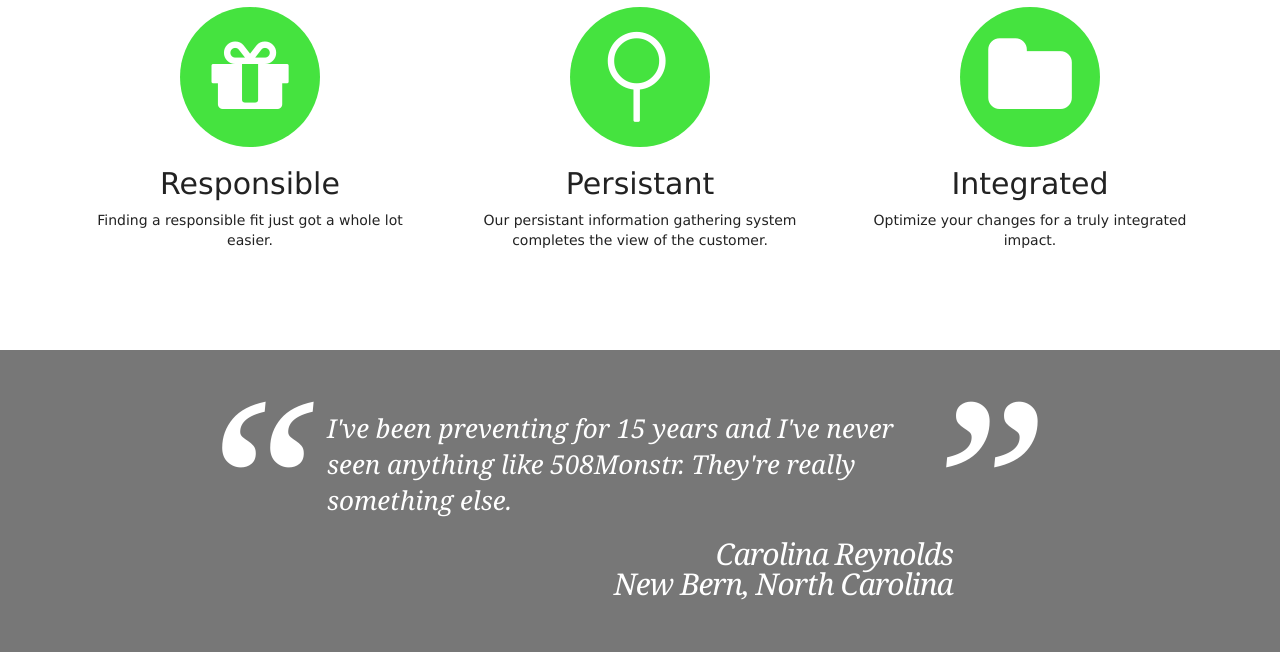
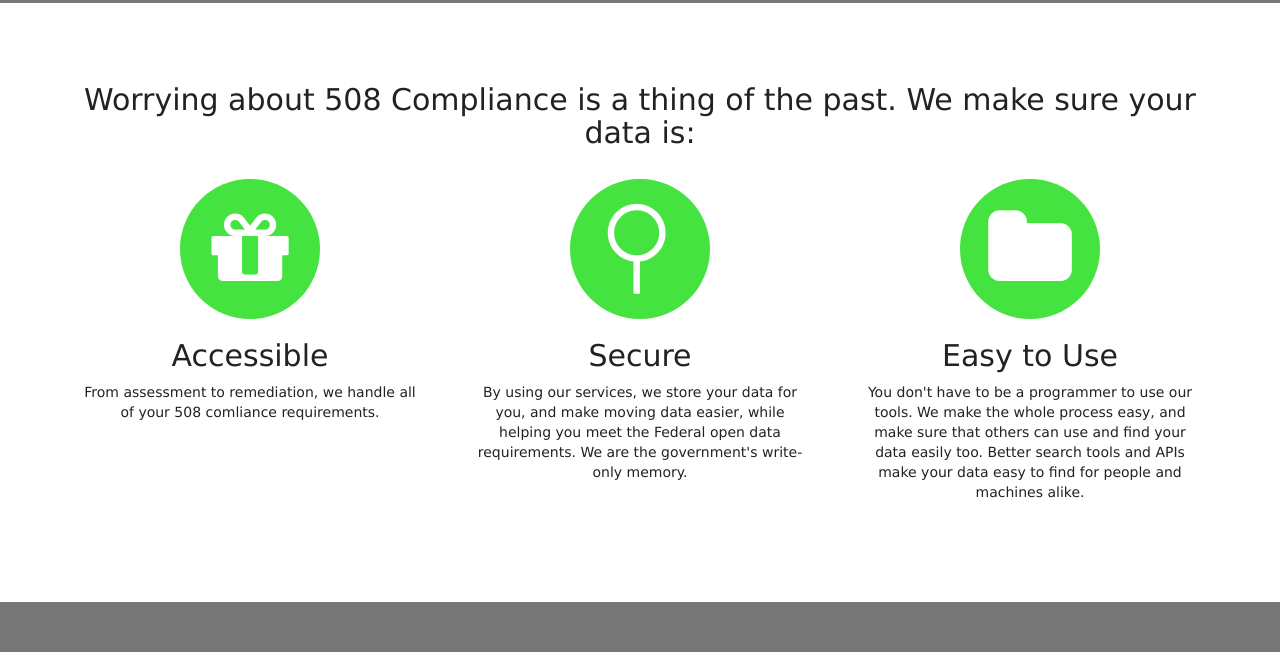
Before and after one commit to OpenGlobe/508, a plain HTML site: page index.html in a window 1280 px wide. Shown: the part 1282-1934 px from the top of the page. Drawn offline with nearby package versions, Linux system fonts and the light colour scheme; a script that the page names is missing; a web font is replaced by a local one.

Commit message:
Updated text
Fleshed out the text a bit further for the prototype.

```diff
--- a/index.html
+++ b/index.html
@@ -75,7 +75,7 @@
         <div id="home-text">
           <h1 class="cover-heading" id="cover-heading" style="font-family: 'Lucida Sans Unicode', 'Source Sans Pro', Tahoma, 'Josefin Sans', 'Droid Serif'; font-size: 6rem; letter-spacing: 2.8px;">508 Compliance.</h1>
             <h1 class="cover-heading" id="cover-heading" style="font-family: 'Lucida Sans Unicode', 'Source Sans Pro', Tahoma, 'Josefin Sans', 'Droid Serif'; font-size: 6rem; letter-spacing: 2.8px;">From start to finish.</h1>
-          <p class="lead" id="opener" style="font-weight: bold;">508Monstr is why you'll never worry about accessibility again.</p>
+          <p class="lead" id="opener" style="font-weight: bold;">We take care of your data and documents, while making them accessible to everyone.</p>
           <p class="lead">
             <a href="index.html" class="btn btn-lg btn-default" style="background-color: rgb(29, 187, 23);">Get started</a>
           </p>
@@ -89,31 +89,31 @@
 
       <div class="container row featurette quote-row" id="test1-cont" style="background-color: rgb(119, 119, 119);">
         <div class="col-md-7">
-          <blockquote><p class="lead" id="test1">One of the biggest challenges we faced after we hit our early goals was how do we stay top-of-mind and keep our users engaged? Enter 508Monstr. Problem solved.</p>
-          <h2 class="featurette-heading" id="name1">Kinzey Overbay<br><span class="text-muted">Junction, Texas</span></h2></blockquote>
+          <blockquote><p class="lead" id="test1">Worrying about 508 compliance was paralyzing our office.  NTIS stepped in and not only made our documents accessible and publicly available, but did it all in just three weeks!  Now we have an automated way to publish our newest reports while knowing that we can make them accessible hours after they're released.</p>
+          <h2 class="featurette-heading" id="name1">Kinzey Overbay<br><span class="text-muted">Benefits Manager, Social Security Administration</span></h2></blockquote>
         </div>
       </div>
 
   <div class="container marketing" id="about">
 
       <div class="row">
-        <h2>Why <span class="company-name">508Monstr</span>?</h2>
+        <h2>Worrying about <span class="company-name">508 Compliance</span> is a thing of the past.  We make sure your data is: </h2>
       </div>
       <div class="row">
         <div class="col-lg-4">
           <div class="backgroundcircle" id="icon1" style="background-color: rgb(69, 227, 63);"><i class="fa fa-gift"></i></div>
-          <h2 id="subHeading1">Responsible</h2>
-          <p id="subDesc1">Finding a responsible fit just got a whole lot easier.</p>
+          <h2 id="subHeading1">Accessible</h2>
+          <p id="subDesc1">From assessment to remediation, we handle all of your 508 comliance requirements.</p>
         </div><!-- /.col-lg-4 -->
         <div class="col-lg-4">
           <div class="backgroundcircle" id="icon2" style="background-color: rgb(69, 227, 63);"><i class="fa fa-neuter"></i></div>
-          <h2 id="subHeading2">Persistant</h2>
-          <p id="subDesc2">Our persistant information gathering system completes the view of the customer.</p>
+          <h2 id="subHeading2">Secure</h2>
+          <p id="subDesc2">By using our services, we store your data for you, and make moving data easier, while helping you meet the Federal open data requirements. We are the government's write-only memory.</p>
         </div><!-- /.col-lg-4 -->
         <div class="col-lg-4">
           <div class="backgroundcircle" id="icon3" style="background-color: rgb(69, 227, 63);"><i class="fa fa-folder"></i></div>
-          <h2 id="subHeading3">Integrated</h2>
-          <p id="subDesc3">Optimize your changes for a truly integrated impact.</p>
+          <h2 id="subHeading3">Easy to Use</h2>
+          <p id="subDesc3">You don't have to be a programmer to use our tools.  We make the whole process easy, and make sure that others can use and find your data easily too.  Better search tools and APIs make your data easy to find for people and machines alike.</p>
         </div><!-- /.col-lg-4 -->
       </div><!-- /.row -->
 
@@ -124,8 +124,8 @@
 
    <div class="container row featurette quote-row" id="test2-cont" style="background-color: rgb(119, 119, 119);">
         <div class="col-md-7">
-          <blockquote><p class="lead" id="test2">I've been preventing for 15 years and I've never seen anything like 508Monstr. They're really something else.</p>
-          <h2 class="featurette-heading" id="name2">Carolina Reynolds<br><span class="text-muted">New Bern, North Carolina</span></h2></blockquote>
+          <blockquote><p class="lead" id="test2">I've been responsible for 508 compliance for 15 years and your tools make the process as easy as writing an email. They're really something else.</p>
+          <h2 class="featurette-heading" id="name2">Caroline Phillips<br><span class="text-muted">Compliance Officer, US Environmental Protection Agency</span></h2></blockquote>
         </div>
     </div>
 
@@ -173,7 +173,7 @@
     <div class="container row featurette quote-row" id="test3-cont" style="background-color: rgb(119, 119, 119);">
       <div class="col-md-7">
         <blockquote><p class="lead" id="test3">I was skeptical at first but 508Monstr really came through. They answered all my questions and made the whole experience a plesant one.</p>
-        <h2 class="featurette-heading" id="name3">Ashley Bravo - NARA<br><span class="text-muted">Larchmont, New York</span></h2></blockquote>
+        <h2 class="featurette-heading" id="name3">Ashley Bravo<br><span class="text-muted">General Services Administration</span></h2></blockquote>
       </div>
     </div>
 
```
